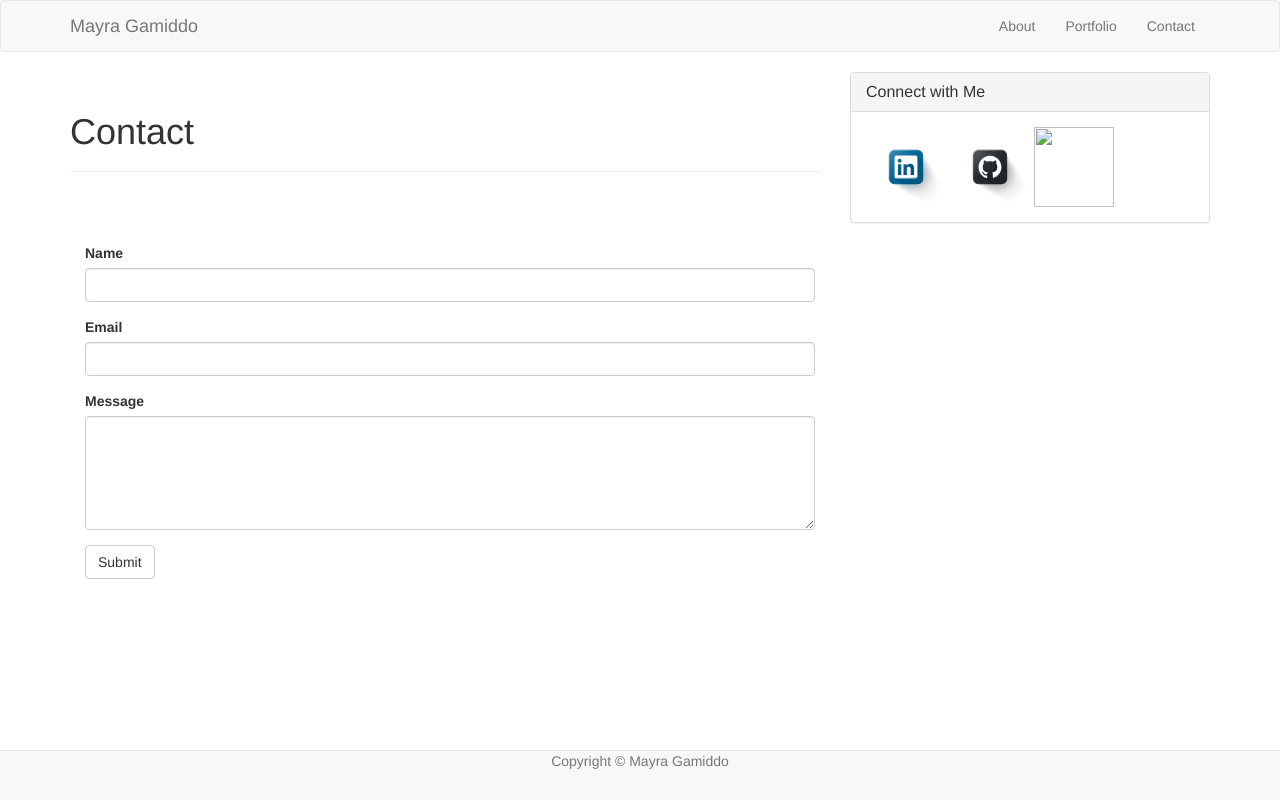
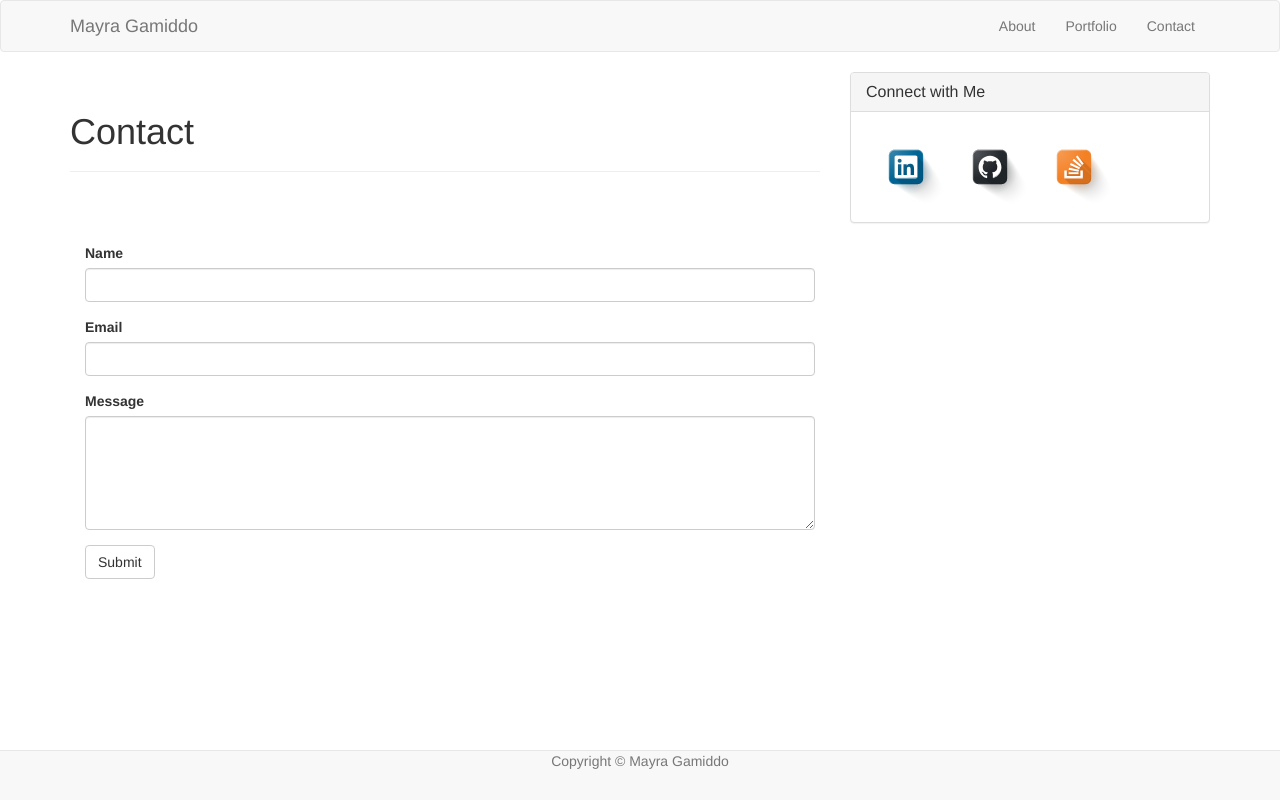
Before and after one commit to alctrs/Bootstrap-Portfolio, a plain HTML site: page contact.html in a window 1280 px wide. Drawn offline with nearby package versions, Linux system fonts and the light colour scheme.

Commit message:
edit contact

```diff
--- a/contact.html
+++ b/contact.html
@@ -45,7 +45,7 @@
               <img src="images\git.svg" width="80px" height="80px">
             <a/>
             <a class="https://stackoverflow.com/users/9140324/alctrs">
-              <img src="images\if_1-04_2308535.svg" width="80px" height="80px">
+              <img src="images\stack.svg" width="80px" height="80px">
             </a>
           </div>
         </div>
```
Also changed, not shown: index.html (+1 -1 lines), portfolio.html (+1 -1 lines).
